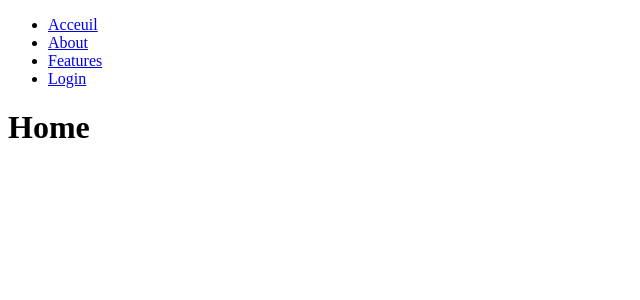
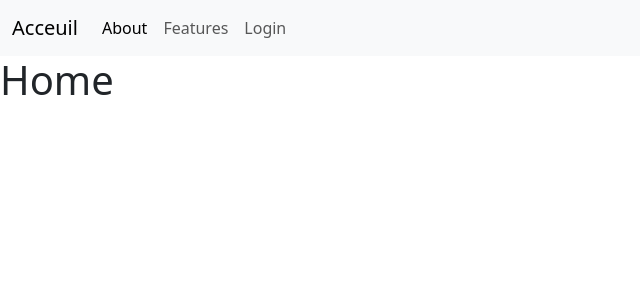
Before and after one commit to hajersayeb/Martex, a JavaScript app in the folder martex/martex/: page / in a window 1280 px wide. Shown: the top 300 px of the page, without its empty margins (0-640 px from the left). Built offline with nearby package versions, Linux system fonts and the light colour scheme.

Commit message:
navbar.js
bootstrap navbar

```diff
--- a/martex/martex/src/components/navBar/NavBar.js
+++ b/martex/martex/src/components/navBar/NavBar.js
@@ -1,22 +1,30 @@
 import { Outlet, Link } from "react-router-dom";
+import 'bootstrap/dist/css/bootstrap.css';
 const NavBar = () => {
     return (
         <>
-        <nav>
-            <ul>
-                <li>
-                    <Link to="/">Acceuil</Link>
-                </li>
-                <li>
-                    <Link to="/about">About</Link>
-                </li>
-                <li>
-                    <Link to="/features">Features</Link>
-                </li>
-                <li>
-                    <Link to="/login">Login</Link>
-                </li>
-            </ul>
+
+       <nav class="navbar navbar-expand-lg bg-body-tertiary">
+  <div class="container-fluid">
+  <Link class="navbar-brand"to="/">Acceuil</Link>
+  <button class="navbar-toggler" type="button" data-bs-toggle="collapse" data-bs-target="#navbarNav" aria-controls="navbarNav" aria-expanded="false" aria-label="Toggle navigation">
+      <span class="navbar-toggler-icon"></span>
+    </button>
+    <div class="collapse navbar-collapse" id="navbarSupportedContent">
+      <ul class="navbar-nav me-auto mb-2 mb-lg-0">
+        <li class="nav-item">
+          <Link class="nav-link active" aria-current="page" to='/about'>About</Link>
+        </li>
+        <li class="nav-item">
+          <Link class="nav-link" to='/features'>Features</Link>
+        </li>
+        <li class="nav-item">
+          <Link class="nav-link" to='login'>Login</Link>
+        </li>
+      </ul>
+    </div>
+
+  </div>
         </nav>
         <Outlet />
         </>
--- a/martex/martex/src/pages/Acceuil.js
+++ b/martex/martex/src/pages/Acceuil.js
@@ -1,3 +1,7 @@
+import { Link } from "react-router-dom";
+import 'bootstrap/dist/css/bootstrap.css';
+import '../pages/styles/Acceuil.css'
+
 const Acceuil = () => {
     return <h1>Home</h1>;
 };
```
Also changed, not shown: martex/martex/src/pages/images/logo+tall.png (added), martex/martex/src/pages/styles/Acceuil.css (added).
